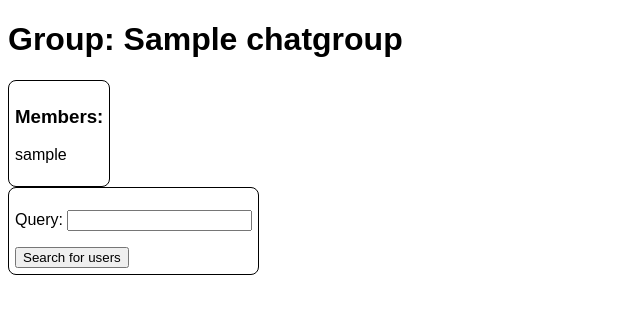
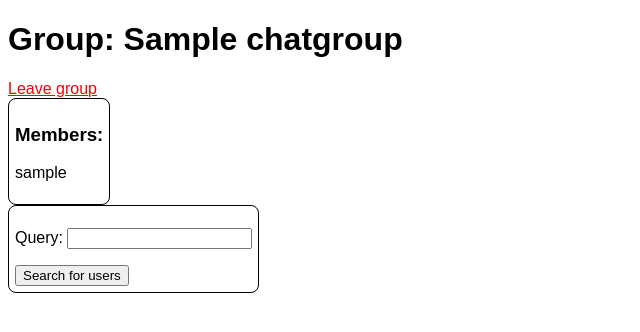
Before and after one commit to G060N0FF/ATG_task_1, a Django app: page /group/1 in a window 1280 px wide. Shown: the top 332 px of the page, without its empty margins (0-640 px from the left). Run offline with Django 3.2, Linux system fonts and the light colour scheme; a user stored in the database is signed in; tables that the repository leaves empty hold one stand-in row (values such as "Sample post").

Commit message:
Leave group

```diff
--- a/ChatProject/App/templates/App/group.html
+++ b/ChatProject/App/templates/App/group.html
@@ -11,6 +11,8 @@
 </head>
 <body>
     <h1>Group: {{ group.name }}</h1>
+
+    <a href="{% url 'leave_group' group.id %}" style="color: red;">Leave group</a>
 
     <div style="border: 1px solid black; border-radius: 8px; width: fit-content; padding: 6px;">
         <h3>Members:</h3>
--- a/ChatProject/App/urls.py
+++ b/ChatProject/App/urls.py
@@ -24,4 +24,6 @@ urlpatterns = [
     path('group/<path:group_id>', views.group, name='group'),
     # a path to add users to the group
     path('add_to_group/<path:group_id>/<path:user_id>/', views.add_to_group, name='add_to_group'),
+    # a path to leave the group
+    path('leave_group/<path:group_id>/', views.leave_group, name='leave_group'),
 ] + static(settings.MEDIA_URL, document_root=settings.MEDIA_ROOT)
--- a/ChatProject/App/views.py
+++ b/ChatProject/App/views.py
@@ -185,3 +185,16 @@ def add_to_group(request, group_id, user_id):
     group.save()
 
     return redirect('/group/'+str(group.pk))
+
+
+# a function to leave a group
+def leave_group(request, group_id):
+    group = ChatGroup.objects.get(pk=group_id)
+
+    # security check
+    if request.user not in group.users.all():
+        return redirect('/')
+
+    group.users.remove(request.user)
+
+    return redirect('/group/'+str(group.pk))
```
